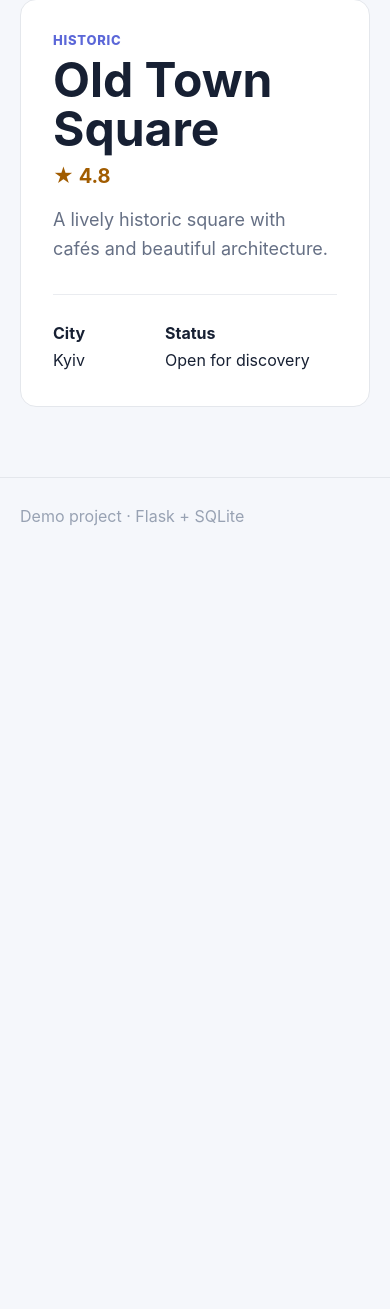
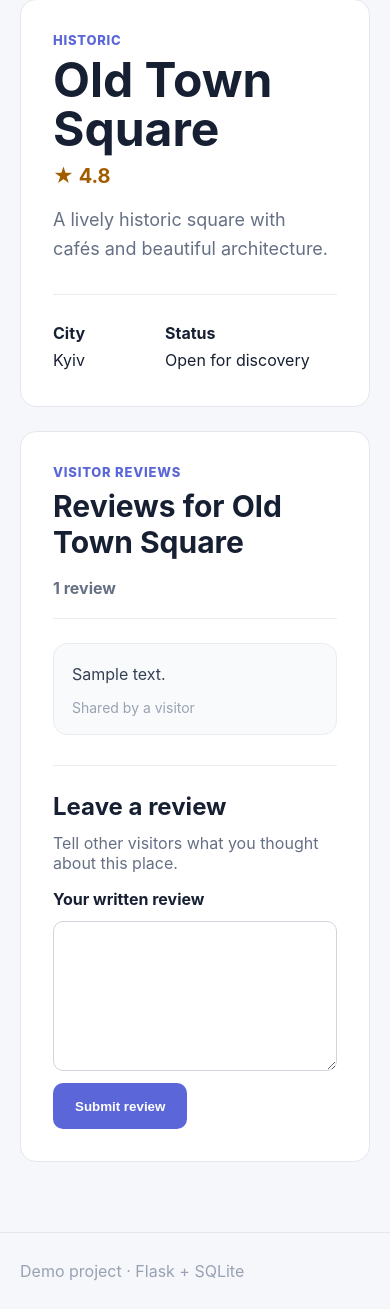
Before and after one commit to peacemaker/cityguide_demo_project, a Flask app: page /place/1 in a window 390 px wide. Shown: the part 145-1454 px from the top of the page. Before the commit the page ends 671 px from the top, so only its background shows below. Run offline with Flask 3, Linux system fonts and the light colour scheme; data comes from the database, SQL or seed files in the repository; tables that the repository leaves empty hold one stand-in row (values such as "Sample post").

Commit message:
Feature delivery: INC0010029

```diff
--- a/src/app.py
+++ b/src/app.py
@@ -1,4 +1,4 @@
-from flask import Flask, render_template, request, abort
+from flask import Flask, abort, redirect, render_template, request, url_for
 import sqlite3
 from pathlib import Path
 
@@ -25,6 +25,16 @@ def init_db():
             rating REAL NOT NULL,
             active INTEGER NOT NULL DEFAULT 1
         );
+
+        CREATE TABLE IF NOT EXISTS reviews (
+            id INTEGER PRIMARY KEY AUTOINCREMENT,
+            place_id INTEGER NOT NULL,
+            body TEXT NOT NULL CHECK (length(trim(body)) > 0),
+            created_at TEXT NOT NULL DEFAULT CURRENT_TIMESTAMP,
+            FOREIGN KEY (place_id) REFERENCES places(id)
+        );
+
+        CREATE INDEX IF NOT EXISTS idx_reviews_place_id ON reviews(place_id);
 
         INSERT OR IGNORE INTO places
             (id, name, category, description, city, rating, active)
@@ -70,16 +80,55 @@ def index():
     )
 
 
-@app.route("/place/<int:place_id>")
-def place_details(place_id):
-    conn = get_db()
-    place = conn.execute(
+def get_active_place(conn, place_id):
+    return conn.execute(
         "SELECT * FROM places WHERE id = ? AND active = 1",
         (place_id,),
     ).fetchone()
+
+
+def get_place_reviews(conn, place_id):
+    return conn.execute(
+        "SELECT * FROM reviews WHERE place_id = ? ORDER BY id ASC",
+        (place_id,),
+    ).fetchall()
+
+
+@app.route("/place/<int:place_id>", methods=["GET", "POST"])
+def place_details(place_id):
+    conn = get_db()
+    place = get_active_place(conn, place_id)
+
+    if place is None:
+        conn.close()
+        abort(404)
+
+    if request.method == "POST":
+        review_body = request.form.get("review", "").strip()
+
+        if not review_body:
+            reviews = get_place_reviews(conn, place_id)
+            conn.close()
+            return render_template(
+                "place.html",
+                place=place,
+                reviews=reviews,
+                review_error="Please enter a review before submitting.",
+                review_text=request.form.get("review", ""),
+            ), 400
+
+        conn.execute(
+            "INSERT INTO reviews (place_id, body) VALUES (?, ?)",
+            (place_id, review_body),
+        )
+        conn.commit()
+        conn.close()
+        return redirect(url_for("place_details", place_id=place_id))
+
+    reviews = get_place_reviews(conn, place_id)
     conn.close()
 
-    return render_template("place.html", place=place)
+    return render_template("place.html", place=place, reviews=reviews)
 
 
 if __name__ == "__main__":
--- a/src/static/style.css
+++ b/src/static/style.css
@@ -30,16 +30,35 @@ button { border: 0; border-radius: 10px; padding: 0 22px; background: #5b67d8; c
 .card p { color: #667085; line-height: 1.55; min-height: 50px; }
 .card-bottom { color: #667085; font-size: 14px; margin-top: 20px; }
 .card a, .back { color: #4b57c7; text-decoration: none; font-weight: 700; }
-.empty, .detail { background: white; border: 1px solid #e4e7ec; border-radius: 16px; padding: 32px; }
+.empty, .detail, .reviews { background: white; border: 1px solid #e4e7ec; border-radius: 16px; padding: 32px; }
 .back { display: inline-block; margin: 38px 0 18px; }
-.detail { max-width: 760px; margin-bottom: 70px; }
+.detail { max-width: 760px; margin-bottom: 24px; }
 .detail h1 { font-size: 48px; margin-bottom: 10px; }
 .big { font-size: 20px; }
 .meta { display: flex; gap: 80px; margin-top: 30px; padding-top: 25px; border-top: 1px solid #eaecf0; line-height: 1.7; }
+.reviews { max-width: 760px; margin-bottom: 70px; }
+.reviews-header { display: flex; justify-content: space-between; align-items: flex-start; gap: 18px; border-bottom: 1px solid #eaecf0; padding-bottom: 20px; }
+.reviews h2 { margin: 8px 0 0; font-size: 30px; }
+.review-count { color: #667085; font-weight: 700; white-space: nowrap; }
+.review-list { list-style: none; margin: 24px 0 0; padding: 0; display: grid; gap: 14px; }
+.review-item { border: 1px solid #eaecf0; border-radius: 14px; padding: 18px; background: #f9fafb; }
+.review-item p { margin: 0; color: #344054; line-height: 1.6; white-space: pre-wrap; }
+.review-meta { margin-top: 12px; color: #98a2b3; font-size: 14px; }
+.review-empty { margin: 24px 0 0; color: #667085; }
+.review-form { margin-top: 30px; padding-top: 26px; border-top: 1px solid #eaecf0; display: grid; gap: 12px; }
+.review-form h3 { margin: 0; font-size: 24px; }
+.form-help { margin: 0 0 4px; color: #667085; }
+.review-form label { font-weight: 700; }
+.review-form textarea { width: 100%; resize: vertical; padding: 14px 16px; border: 1px solid #d0d5dd; border-radius: 10px; font: inherit; line-height: 1.5; }
+.review-form textarea:focus { outline: 3px solid rgba(91, 103, 216, .18); border-color: #5b67d8; }
+.review-form button { justify-self: start; min-height: 46px; }
+.validation-error { margin: 0; border: 1px solid #fda29b; border-radius: 10px; background: #fffbfa; color: #b42318; padding: 12px 14px; font-weight: 700; }
 footer { padding: 28px 0; border-top: 1px solid #e4e7ec; color: #98a2b3; }
 @media (max-width: 700px) {
     .grid { grid-template-columns: 1fr; }
     .stats { flex-wrap: wrap; }
     .search { flex-direction: column; }
     button { height: 46px; }
+    .reviews-header { flex-direction: column; }
+    .review-count { white-space: normal; }
 }
--- a/src/templates/place.html
+++ b/src/templates/place.html
@@ -14,4 +14,40 @@
         <div><strong>Status</strong><br>Open for discovery</div>
     </div>
 </article>
+
+<section class="reviews" aria-labelledby="reviews-heading">
+    <div class="reviews-header">
+        <div>
+            <div class="category">Visitor reviews</div>
+            <h2 id="reviews-heading">Reviews for {{ place["name"] }}</h2>
+        </div>
+        <span class="review-count">{{ reviews|length }} {{ "review" if reviews|length == 1 else "reviews" }}</span>
+    </div>
+
+    {% if reviews %}
+        <ul class="review-list">
+            {% for review in reviews %}
+                <li class="review-item">
+                    <p>{{ review["body"] }}</p>
+                    <div class="review-meta">Shared by a visitor</div>
+                </li>
+            {% endfor %}
+        </ul>
+    {% else %}
+        <p class="empty review-empty">No reviews yet. Be the first visitor to share your experience.</p>
+    {% endif %}
+
+    <form class="review-form" method="post">
+        <h3>Leave a review</h3>
+        <p class="form-help">Tell other visitors what you thought about this place.</p>
+
+        {% if review_error %}
+            <p class="validation-error" role="alert">{{ review_error }}</p>
+        {% endif %}
+
+        <label for="review">Your written review</label>
+        <textarea id="review" name="review" rows="5" required>{{ review_text or "" }}</textarea>
+        <button type="submit">Submit review</button>
+    </form>
+</section>
 {% endblock %}
```
Also changed, not shown: tests/test_app.py (+235 -8 lines).
